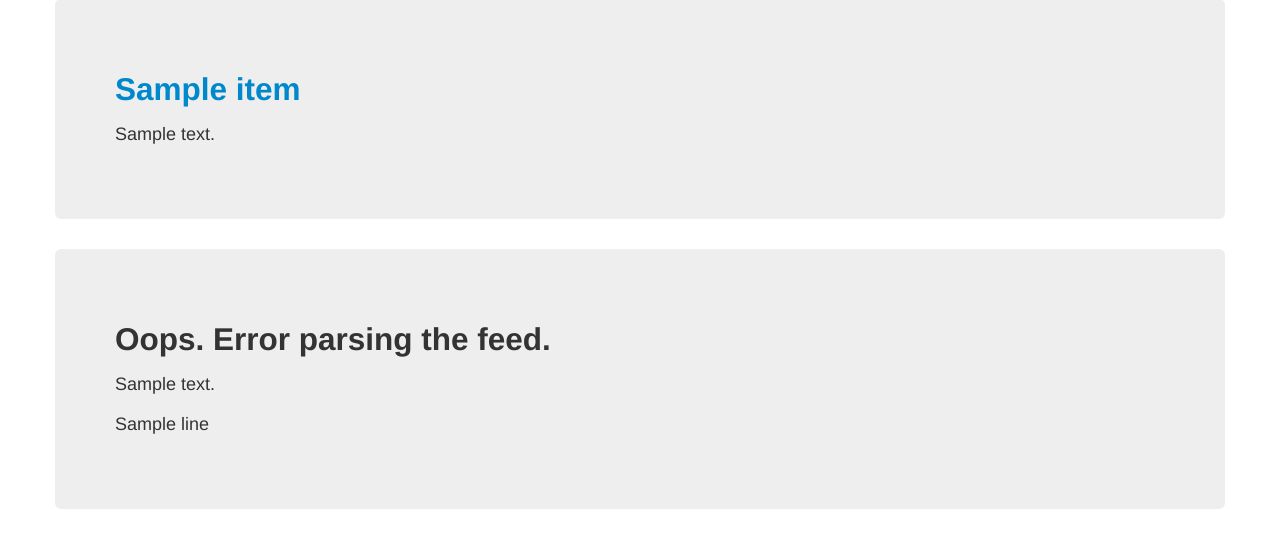
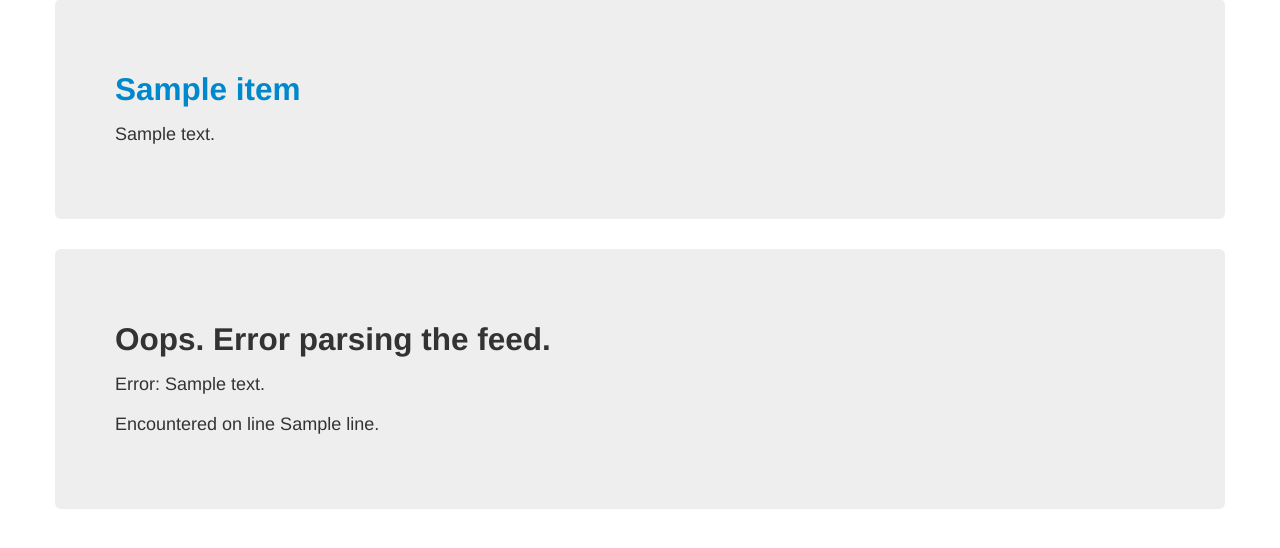
Before and after one commit to iron-io/heroku-iron-celery-demo, a Flask app: template templates/feed.html in a window 1280 px wide. Shown: the part 151-699 px from the top of the page. Run offline with Flask 2, Linux system fonts and the light colour scheme; the template is opened without the code that fills it: most values are stand-ins (such as "Sample title", 1, 10 or a date in 2020).

Commit message:
Context to error messages.

```diff
--- a/templates/feed.html
+++ b/templates/feed.html
@@ -55,8 +55,8 @@
 			{% if feed.exception %}
 			<div class="hero-unit">
 				<h2>Oops. Error parsing the feed.</h2>
-				<p>{{ feed.exception.message }}</p>
-				{% if feed.exception.line %}<p>{{ feed.exception.line }}</p>{% endif %}
+				<p>Error: {{ feed.exception.message }}</p>
+				{% if feed.exception.line %}<p>Encountered on line {{ feed.exception.line }}.</p>{% endif %}
 			</div>{% endif %}
 
     </div> <!-- /container -->
```
